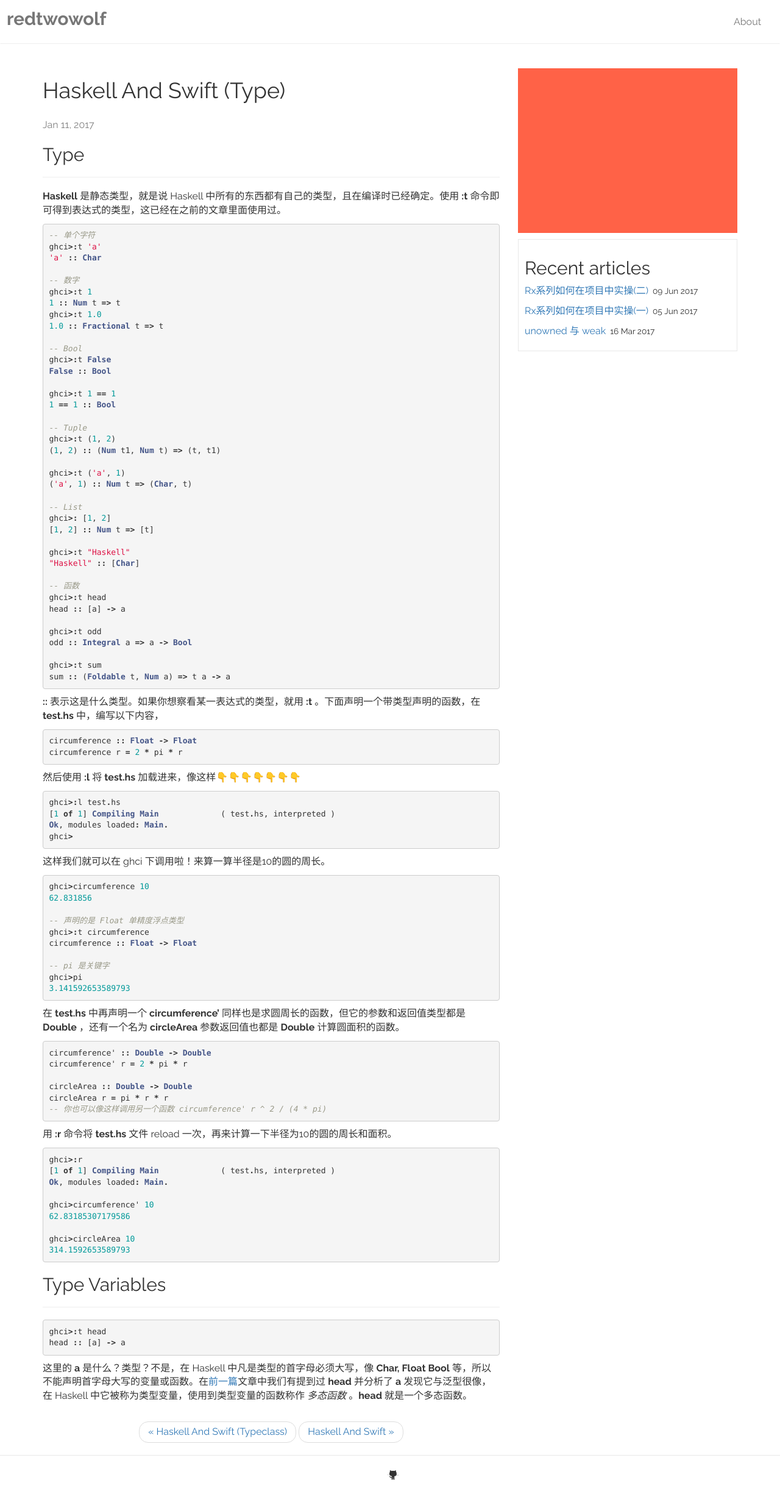
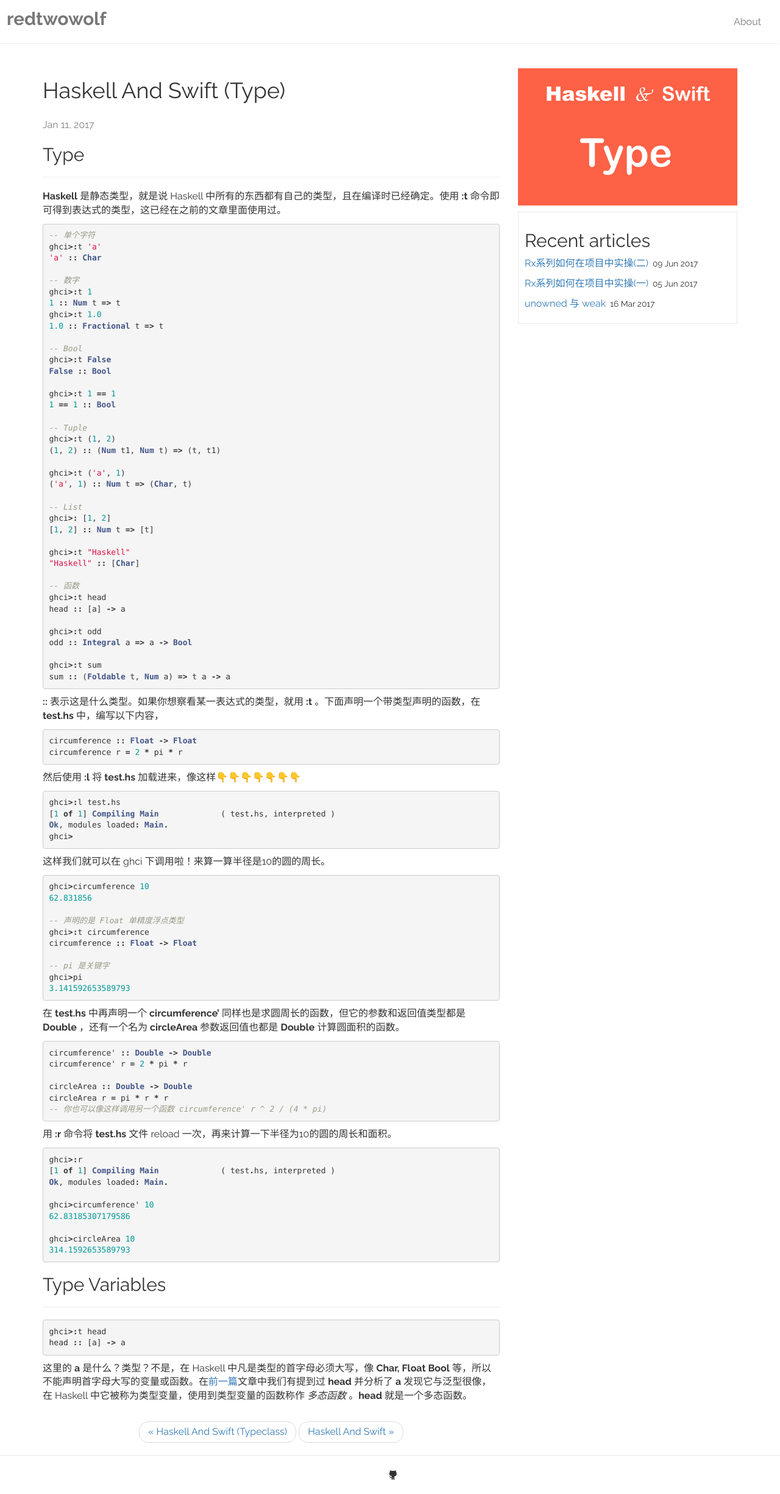
Before and after one commit to CoderDB/CoderDB.github.io, a Jekyll site: the page built from _posts/2017-01-11-Haskell-And-Swift-Type.md, in a window 1280 px wide. Shown: the whole page at 61% size. Built offline with Jekyll 4.4.1, drawn with Linux system fonts in a browser that asks for light colours; comment, search, counter and statistics services are not loaded.

Commit message:
update haskell_and_swift_type post

```diff
--- a/_posts/2017-01-11-Haskell-And-Swift-Type.md
+++ b/_posts/2017-01-11-Haskell-And-Swift-Type.md
@@ -2,7 +2,7 @@
 layout: post
 date: 2017-01-11
 title: Haskell And Swift (Type)
-img: "pink.jpg"
+img: "haskell_swift_type.png"
 ---
 
 <h2>Type</h2>
```
Also changed, not shown: images/haskell_swift_type.png (added).
